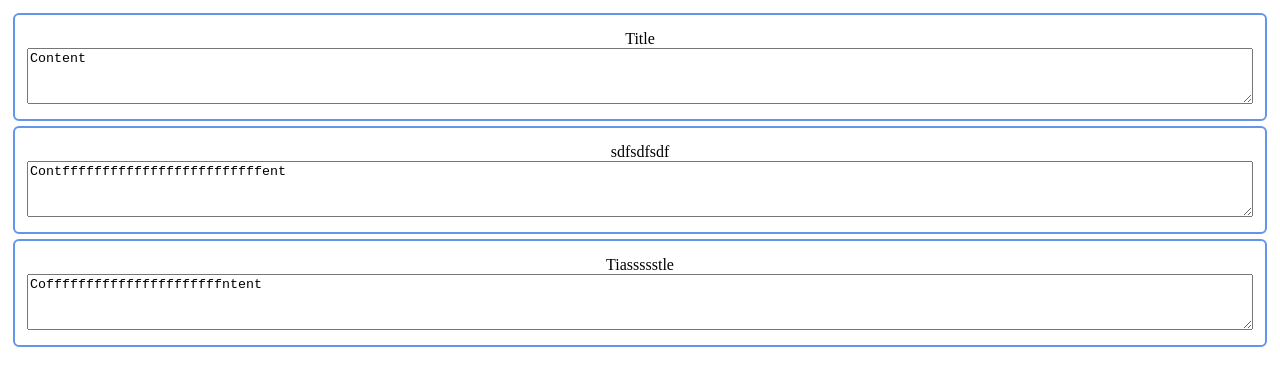
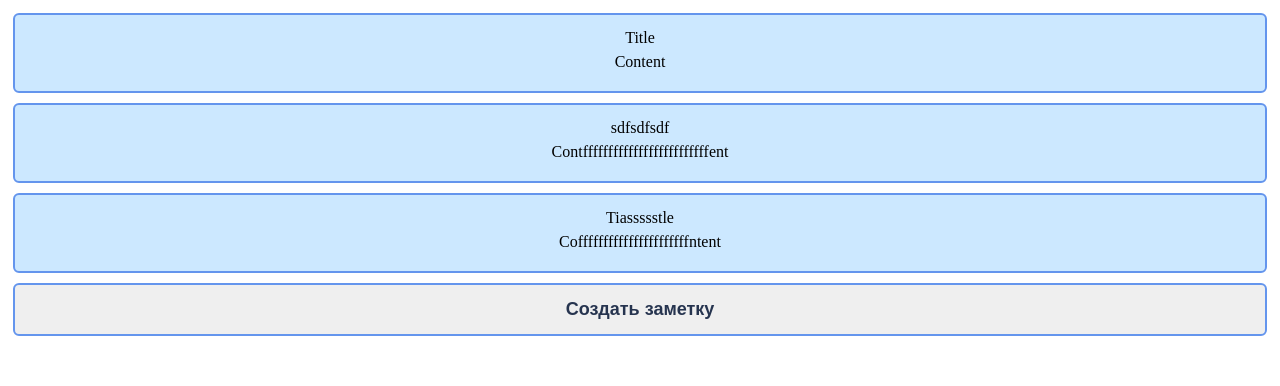
Before and after one commit to Ontheheavens/Notes-Test, a React (Create React App) app: page / in a window 1280 px wide. Shown: the top 386 px of the page. Built offline with nearby package versions, Linux system fonts and the light colour scheme.

Commit message:
Work in progress - CSS improvements 05.03.23

```diff
--- a/src/App.js
+++ b/src/App.js
@@ -11,6 +11,7 @@ function App() {
     return (
     <div className="App">
         <EntryList displayed={entries}/>
+        <button className="newEntry">Создать заметку</button>
     </div>
   );
 }
--- a/src/components/NoteEntry.jsx
+++ b/src/components/NoteEntry.jsx
@@ -2,24 +2,48 @@
 
 import React, {useRef, useState} from 'react';
 import {useOnClickOutside} from "../hooks/useOnClickOutside";
+import classes from './NoteEntry.module.css';
+
+/**
+ * Text area autosize functionality taken from https://upmostly.com/tutorials/autosizing-textarea-react.
+ */
 
 const NoteEntry = function (props) {
-    const [content, setText] = useState(props.content)
+    const [content, setContent] = useState(props.content)
     const [title, setTitle] = useState(props.title)
 
     const ref = useRef();
-    const [isShown, setIsShown] = useState(false);
-    useOnClickOutside(ref, () => setIsShown(false));
+    const [isEdited, setIsEdited] = useState(false);
+    const [textAreaHeight, setTextAreaHeight] = useState(1);
+
+    useOnClickOutside(ref, () =>
+        setIsEdited(false)
+    );
+
+    const handleContentChange = (event) => {
+        setContent(event.target.value);
+        const height = event.target.scrollHeight;
+        const rowHeight = 15;
+        const tRows = Math.ceil(height / rowHeight) - 1;
+        if (tRows > textAreaHeight) {
+            setTextAreaHeight(tRows);
+        }
+    }
 
     return (
-            <div className="noteEntry"
+            <div className={classes.noteEntry}
                  ref={ref}
-                 onClick={() => setIsShown(true)}>
-                { isShown &&
-                    <div>TEST</div>
+                 onClick={() => setIsEdited(true)}>
+                <div className="entryTitle">{title}</div>
+                { isEdited || content === ''
+                    ? <textarea
+                        className={classes.textArea}
+                        rows={textAreaHeight}
+                        defaultValue={content}
+                        onChange={handleContentChange}
+                        placeholder="Текст заметки..."/>
+                    : <div className={classes.displayedEntryContent}>{content}</div>
                 }
-                <div className="entryTitle">{title}</div>
-                <textarea className="textArea" defaultValue={content}/>
             </div>
         );
 }
--- /dev/null
+++ b/src/components/NoteEntry.module.css
@@ -0,0 +1,43 @@
+.noteEntry {
+    margin: 5px;
+    padding: 14px;
+    border: 2px solid cornflowerblue;
+    border-radius: 6px;
+    display: flex;
+    flex: auto;
+    flex-direction: column;
+    background: rgba(0,142,255,0.2);
+}
+
+.noteEntry>* {
+    align-self: center;
+    display: flex;
+    width: 100%;
+    height: min-content;
+    justify-content: center;
+    flex-wrap: wrap;
+    word-wrap: break-word;
+    overflow: auto;
+}
+
+.textArea {
+    resize: vertical;
+    min-height: 50px;
+    box-sizing: border-box;
+    border-radius: 4px;
+    padding: 6px;
+    white-space: pre-line;
+}
+
+.displayedEntryContent {
+    box-sizing: border-box;
+    padding: 6px;
+    transition: all 0.4s ease-in-out;
+    white-space: pre-line;
+}
+
+.displayedEntryContent:hover {
+    cursor: pointer;
+    border-radius: 4px;
+    background-color: rgba(143, 178, 238, 0.2);
+}
--- a/src/hooks/useOnClickOutside.js
+++ b/src/hooks/useOnClickOutside.js
@@ -1,7 +1,7 @@
 import React, { useEffect } from "react";
 
 /**
- * Hook for detecting clicks outside of an element.
+ * Hook for detecting clicks outside an element.
  * Taken from https://usehooks.com/useOnClickOutside/
  */
 
--- a/src/styles/App.css
+++ b/src/styles/App.css
@@ -7,30 +7,34 @@
 .app {
     width: 700px;
     padding: 0;
+    display: flex;
+    flex-direction: column;
 }
 
 .entryList {
-    width: 100%;
-}
-
-.noteEntry {
-    margin: 5px;
-    padding: 15px;
-    border: 2px solid cornflowerblue;
-    border-radius: 6px;
     display: flex;
-    flex: auto;
     flex-direction: column;
 }
 
-.noteEntry>* {
-    align-self: center;
+.newEntry {
+    width: calc(100% - 10px);
+    border: 2px solid cornflowerblue;
+    box-sizing: border-box;
+    border-radius: 6px;
+    margin: 5px;
+    padding: 14px;
     display: flex;
-    width: 100%;
     justify-content: center;
+    transition: background-color 0.4s ease-in-out;
+    font-size: 18px;
+    font-weight: bold;
+    color: #26344f;
 }
 
-.textArea {
-    resize: vertical;
-    min-height: 50px;
+.newEntry:hover {
+    background-color: rgba(199, 218, 250, 0.8);
 }
+
+.newEntry:active {
+    border-color: #9dbeff;
+}
```
